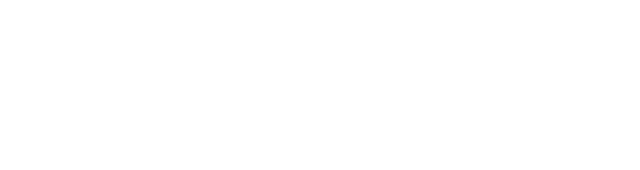
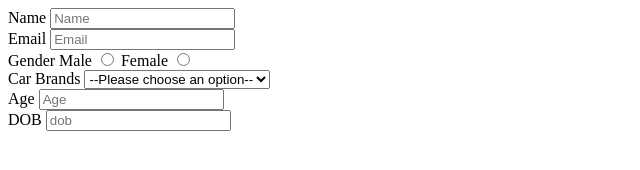
Before and after one commit to acciojob/signup-form-car-akash07t, a website: page main.html in a window 1280 px wide. Shown: the whole page, without its empty margins (0-640 px from the left). Drawn offline with Linux system fonts and the light colour scheme.

Commit message:
created a submission

```diff
--- a/main.html
+++ b/main.html
@@ -8,6 +8,35 @@
 
 <body>
 	<!-- the entire body must be written by student -->
+	<form method="post">
+	<label for="name"> Name</label>
+	<input id="name" name="name" type="text" required placeholder="Name">
+		<br>
+	<label for="email">Email</label>
+	<input id="email" name="email" type="email" required placeholder="Email">
+		<br>
+	<label for="gender">Gender</label>
+	<label for="male">Male</label>
+	<input type="radio" name="gender" id="gender_m">
+		<label for="female">Female</label>
+	<input type="radio" name="gender" id="gender_f">
+		<br>
+	<label for="car brands">Car Brands</label>
+		<select id="car" >
+			<option value="" disabled selected hidden >--Please choose an option--</option>
+			<option value="bmw">BMW</option>
+			<option value="audi">Audi</option>
+			<option value="mercedez">Mercedez</option>
+
+		</select>
+		<br>
+	<label for="age">Age</label>
+	<input type="number" id="age" name="age" placeholder="Age">
+	<br
+	<label for="dob">DOB</label>
+	<input type="number" id="dob" name="dob" placeholder="dob">
+	<br>
+	</form>
     <script type="text/javascript" src="./script.js">
 </script>
 
```
